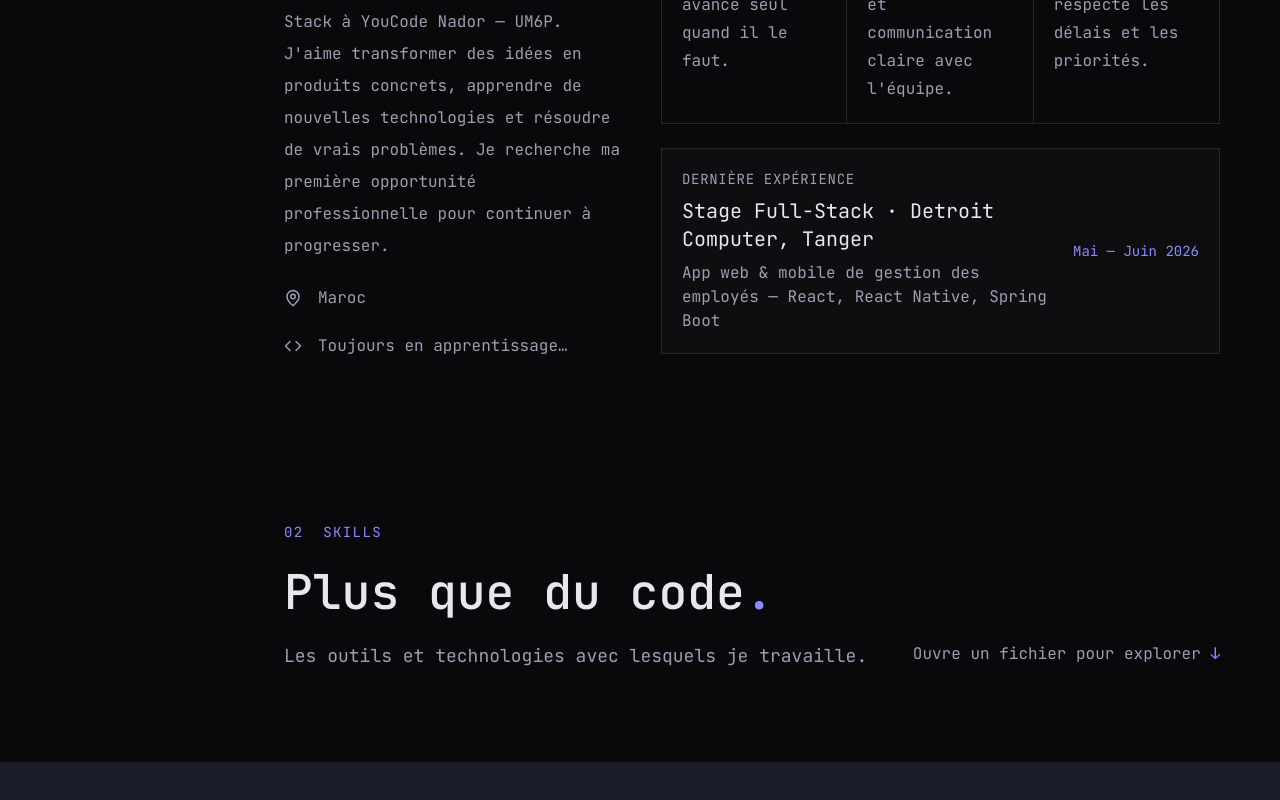
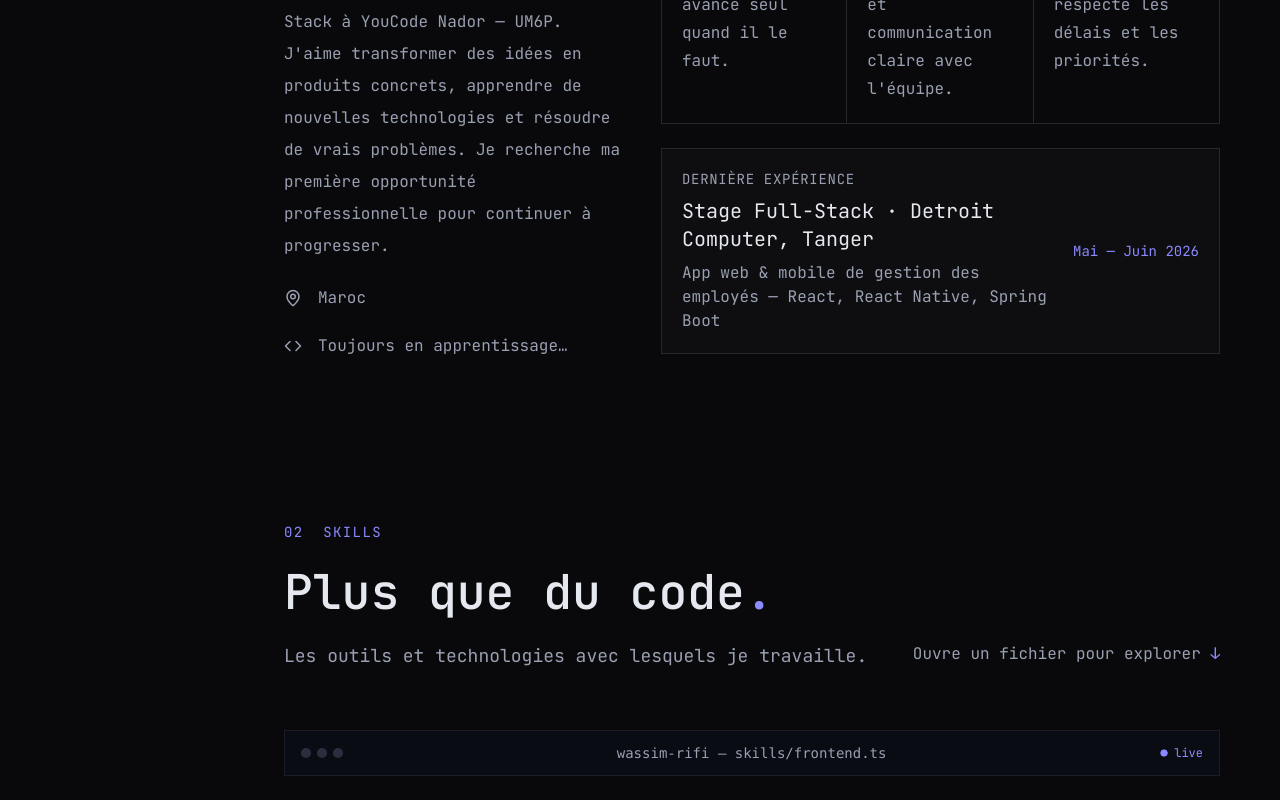
Before and after one commit to wassim-rifi-dev/portfolio, a Next.js app: page / in a window 1280 px wide. Shown: the part 1156-1956 px from the top of the page. Before the commit the page ends 1918 px from the top, so only its background shows below. Built offline with nearby package versions, Linux system fonts and the light colour scheme.

Commit message:
feat: enhance Skills section with live status indicator and layout adjustments

```diff
--- a/src/components/sections/Skills.tsx
+++ b/src/components/sections/Skills.tsx
@@ -1,4 +1,5 @@
 import { jetbrainsMono } from "@/app/fonts";
+import { Circle } from "lucide-react";
 
 export default function Skills() {
     return (
@@ -19,6 +20,43 @@ export default function Skills() {
                     </p>
                 </div>
             </div>
+
+            <div className="mt-15 bg-[#0E1020]">
+                <div className="flex justify-between items-center px-4 py-3 border border-[#1A1D28] bg-[#0A0C14]">
+                    <div className="flex items-center gap-1.5">
+                        <span className="w-2.5 h-2.5 rounded-full bg-[#2A2F40]" />
+                        <span className="w-2.5 h-2.5 rounded-full bg-[#2A2F40]" />
+                        <span className="w-2.5 h-2.5 rounded-full bg-[#2A2F40]" />
+                    </div>
+
+                    <p className="text-[#9AA0B2] text-sm font-mono">
+                        wassim-rifi — skills/frontend.ts
+                    </p>
+
+                    <div className="flex gap-1.5 items-center text-[#8B8AFF]">
+                        <span className="relative flex h-2 w-2">
+                            <span className="absolute inline-flex h-full w-full animate-ping rounded-full bg-[#8B8AFF] opacity-75" />
+                            <Circle
+                                className="relative z-10 h-2 w-2 fill-[#8B8AFF] text-[#8B8AFF] border-none"
+                            />
+                        </span>
+
+                        <p className="text-xs">live</p>
+                    </div>
+                </div>
+
+                <div>
+                    <div></div>
+                    <div>
+                        <div></div>
+                        <div></div>
+                    </div>
+                </div>
+
+                <div></div>
+            </div>
+
+            <div></div>
         </section>
     )
 }
```
